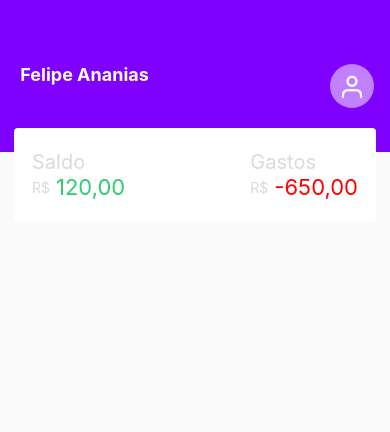
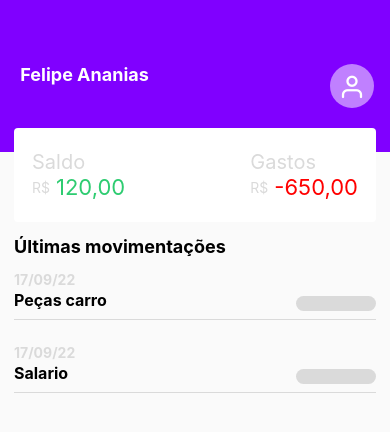
Before and after one commit to felipehenrique159/app-financas, a React Native app: screen / in a window 390 px wide. Shown: the top 432 px of the page. Built offline with nearby package versions, Linux system fonts and the light colour scheme.

Commit message:
feat: componente de movimentações

```diff
--- a/src/Home/index.js
+++ b/src/Home/index.js
@@ -1,13 +1,41 @@
-import { View, Text, StyleSheet } from 'react-native'
+import { View, Text, StyleSheet, FlatList } from 'react-native'
 import React from 'react'
 import Header from '../components/Header'
 import Balance from '../components/Balance'
+import Moviments from '../components/Moviments'
+
+const list = [
+  {
+    id: 1,
+    label: 'Peças carro',
+    balance: '300,50',
+    date: '17/09/22',
+    type: 0
+  },
+  {
+    id: 2,
+    label: 'Salario',
+    balance: '2500,50',
+    date: '17/09/22',
+    type: 1
+  }
+]
 
 export default function Home() {
   return (
     <View style={styles.container}>
         <Header name="Felipe Ananias"/>
         <Balance balance="120,00" expenses="-650,00"/>
+
+        <Text style={styles.title}>Últimas movimentações</Text>
+
+        <FlatList
+          style={styles.list}
+          data={list}
+          keyExtractor={(item) => String(item.id)}
+          showsVerticalScrollIndicator={false}
+          renderItem={({item}) => <Moviments data={item}></Moviments>}
+        />
     </View>
   )
 }
@@ -17,4 +45,13 @@ const styles = StyleSheet.create({
     flex: 1,
     backgroundColor: '#fafafa'
   },
+  title: {
+    fontSize: 18,
+    fontWeight: 'bold',
+    margin: 14
+  },
+  list: {
+    marginStart: 14,
+    marginEnd: 14
+  }
 });
--- /dev/null
+++ b/src/components/Moviments/index.js
@@ -0,0 +1,71 @@
+import { View, Text, StyleSheet, TouchableOpacity } from 'react-native'
+import React, { useState } from 'react'
+
+export default function Moviments({ data }) {
+
+    const [showBalance, setShowBalance] = useState(false)
+
+    function showBalanceValue() {
+        setShowBalance(!showBalance)
+    }
+
+    return (
+        <TouchableOpacity style={styles.container} onPress={showBalanceValue}>
+            <Text style={styles.date}>{data.date}</Text>
+
+            <View style={styles.content}>
+                <Text style={styles.label}>
+                    {data.label}
+                </Text>
+
+                {showBalance ? (<Text style={data.type == 1 ? styles.balance : styles.expenses}>
+                    {data.type == 1 ? `R$ ${data.balance}` : `R$ -${data.balance}`}
+                </Text>
+                ) : (
+                    <View style={styles.skeleton}>
+                    </View>
+                )}
+            </View>
+        </TouchableOpacity>
+    )
+}
+
+const styles = StyleSheet.create({
+    container: {
+        flex: 1,
+        marginBottom: 24,
+        borderBottomWidth: 0.5,
+        borderBottomColor: '#dadada'
+    },
+    content: {
+        flexDirection: 'row',
+        justifyContent: 'space-between',
+        marginTop: 2,
+        marginBottom: 8
+    },
+    date: {
+        color: '#dadada',
+        fontWeight: 'bold'
+    },
+    label: {
+        fontWeight: 'bold',
+        fontSize: 16
+    },
+    balance: {
+        fontSize: 16,
+        color: '#2ecc77',
+        fontWeight: 'bold'
+    },
+    expenses: {
+        fontSize: 16,
+        color: 'red',
+        fontWeight: 'bold'
+    },
+    skeleton: {
+        marginTop: 6,
+        width: 80,
+        height: 15,
+        backgroundColor: '#dadada',
+        borderRadius: 8
+    }
+});
```
